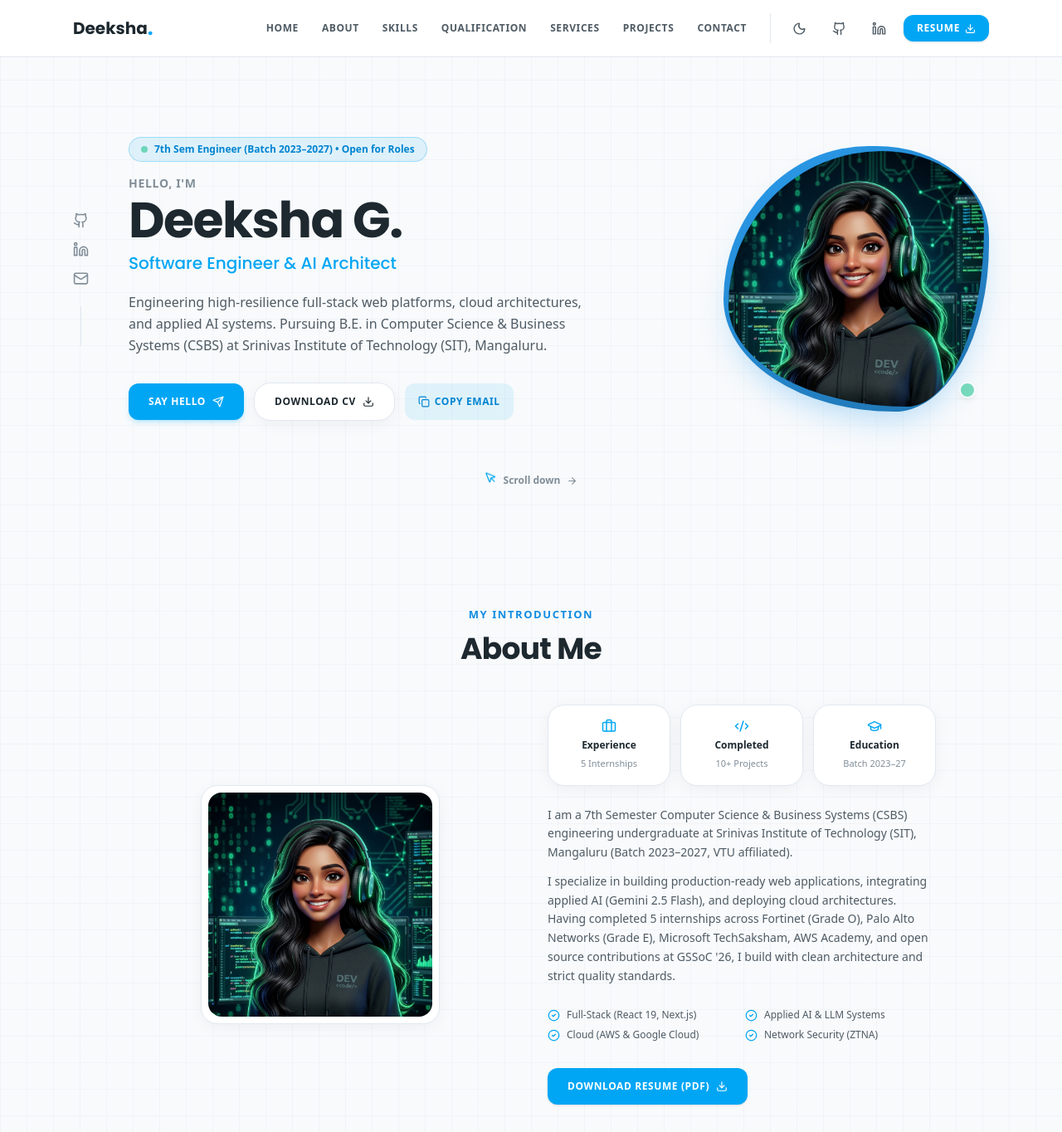
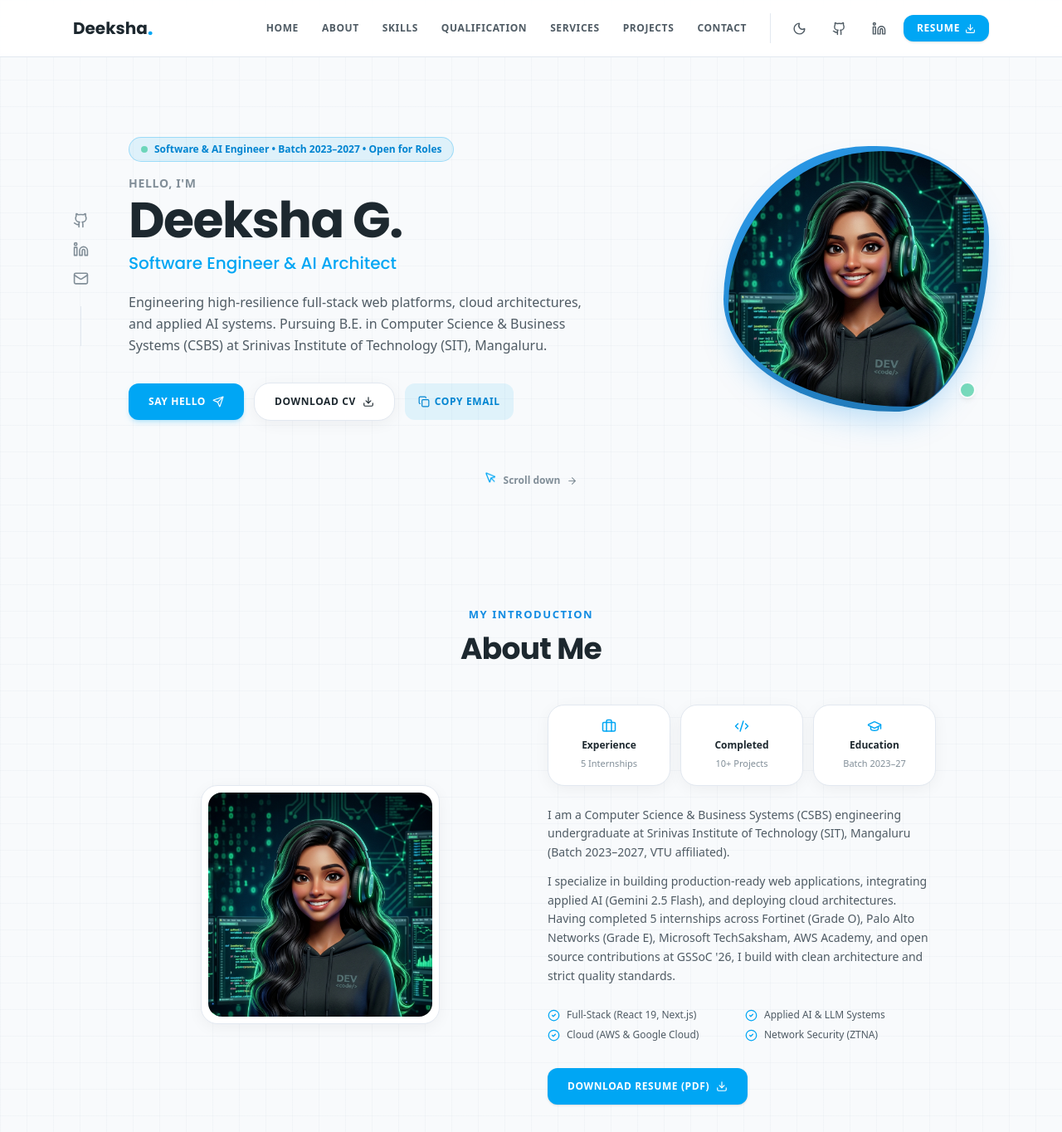
Before and after one commit to DeekshaG96/my-portfolio, a React (Vite) app: page / in a window 1280 px wide. Shown: the top 1364 px of the page at 83% size. Built offline with nearby package versions, Linux system fonts and the light colour scheme.

Commit message:
fix(copy): remove 7th semester mentions completely

```diff
--- a/src/App.tsx
+++ b/src/App.tsx
@@ -460,7 +460,7 @@ export default function App() {
             {/* Status Pill */}
             <div className="inline-flex items-center gap-2 px-3.5 py-1.5 rounded-full bg-sky-500/10 border border-sky-500/30 text-sky-600 dark:text-sky-400 text-xs font-semibold">
               <span className="w-2 h-2 rounded-full bg-emerald-500 animate-pulse" />
-              <span>7th Sem Engineer (Batch 2023–2027) • Open for Roles</span>
+              <span>Software & AI Engineer • Batch 2023–2027 • Open for Roles</span>
             </div>
 
             <div className="space-y-1">
@@ -574,7 +574,7 @@ export default function App() {
             {/* Narrative Bio */}
             <div className="space-y-3 text-sm text-[var(--text-color)] leading-relaxed">
               <p>
-                I am a 7th Semester Computer Science & Business Systems (CSBS) engineering undergraduate at Srinivas Institute of Technology (SIT), Mangaluru (Batch 2023–2027, VTU affiliated).
+                I am a Computer Science & Business Systems (CSBS) engineering undergraduate at Srinivas Institute of Technology (SIT), Mangaluru (Batch 2023–2027, VTU affiliated).
               </p>
               <p>
                 I specialize in building production-ready web applications, integrating applied AI (Gemini 2.5 Flash), and deploying cloud architectures. Having completed 5 internships across Fortinet (Grade O), Palo Alto Networks (Grade E), Microsoft TechSaksham, AWS Academy, and open source contributions at GSSoC '26, I build with clean architecture and strict quality standards.
@@ -740,7 +740,7 @@ export default function App() {
                 </div>
                 <div className="text-left sm:text-right">
                   <span className="inline-block px-3 py-1 bg-emerald-500/10 text-emerald-600 dark:text-emerald-400 border border-emerald-500/30 rounded-full text-xs font-bold">
-                    Batch 2023 – 2027 (7th Semester)
+                    Batch 2023 – 2027
                   </span>
                   <p className="text-xs text-[var(--text-color-light)] mt-1 flex items-center sm:justify-end gap-1">
                     <Calendar size={13} className="text-sky-500" /> Affiliated to VTU Belagavi • AICTE Approved
```
